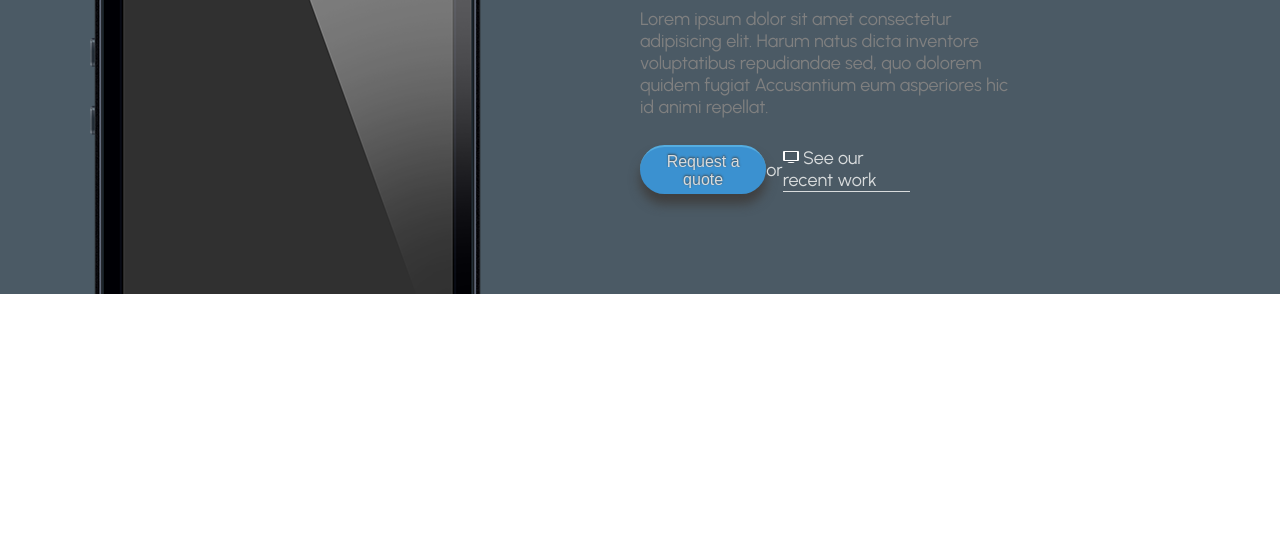
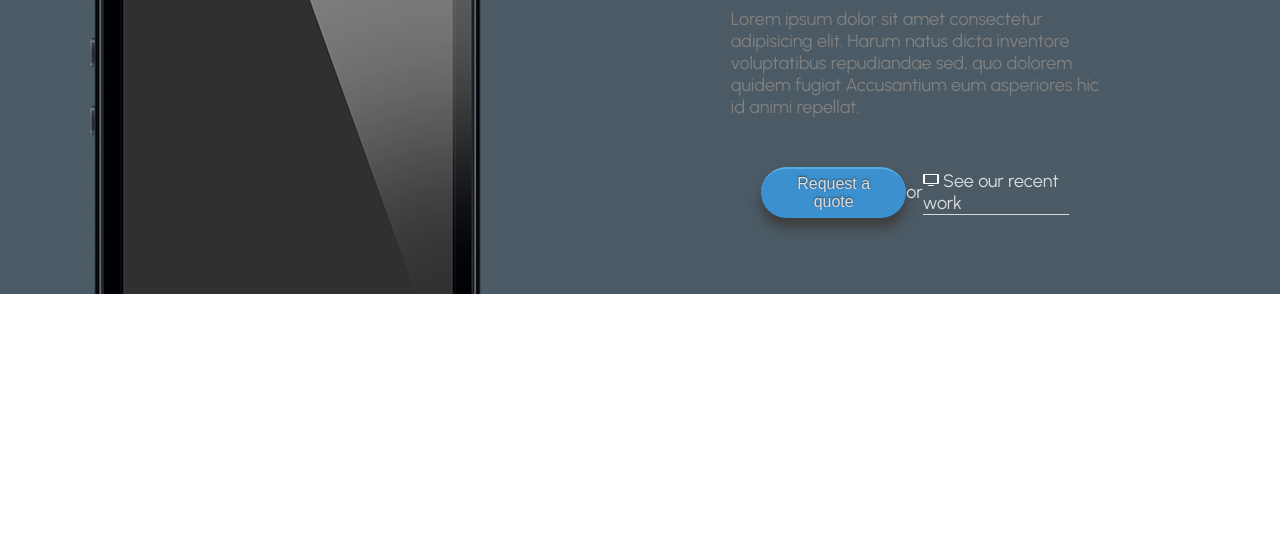
Before and after one commit to DavidTorres16/Apptastico, a plain HTML site: page index.html in a window 1280 px wide. Shown: the part 254-800 px from the top of the page. Drawn offline with Linux system fonts and the light colour scheme.

Commit message:
Se mejoró la distribución del banner cambiando el .div_banner_text

```diff
--- a/css/styles.css
+++ b/css/styles.css
@@ -58,6 +58,9 @@ header {
     width: 50%;
     font-family: 'Urbanist', sans-serif;
     color: #d9dcdd;
+    display: flex;
+    align-items: center;
+    flex-flow: column wrap;
 }
 
 .div_banner_text h1 {
@@ -95,7 +98,7 @@ header {
     margin-top: 5%;
     color: #d9dcdd;
     font-size: 18px;
-    width: 49%;
+    width: 56%;
     display: flex;
     justify-content: space-between;
     align-items: center;
```
